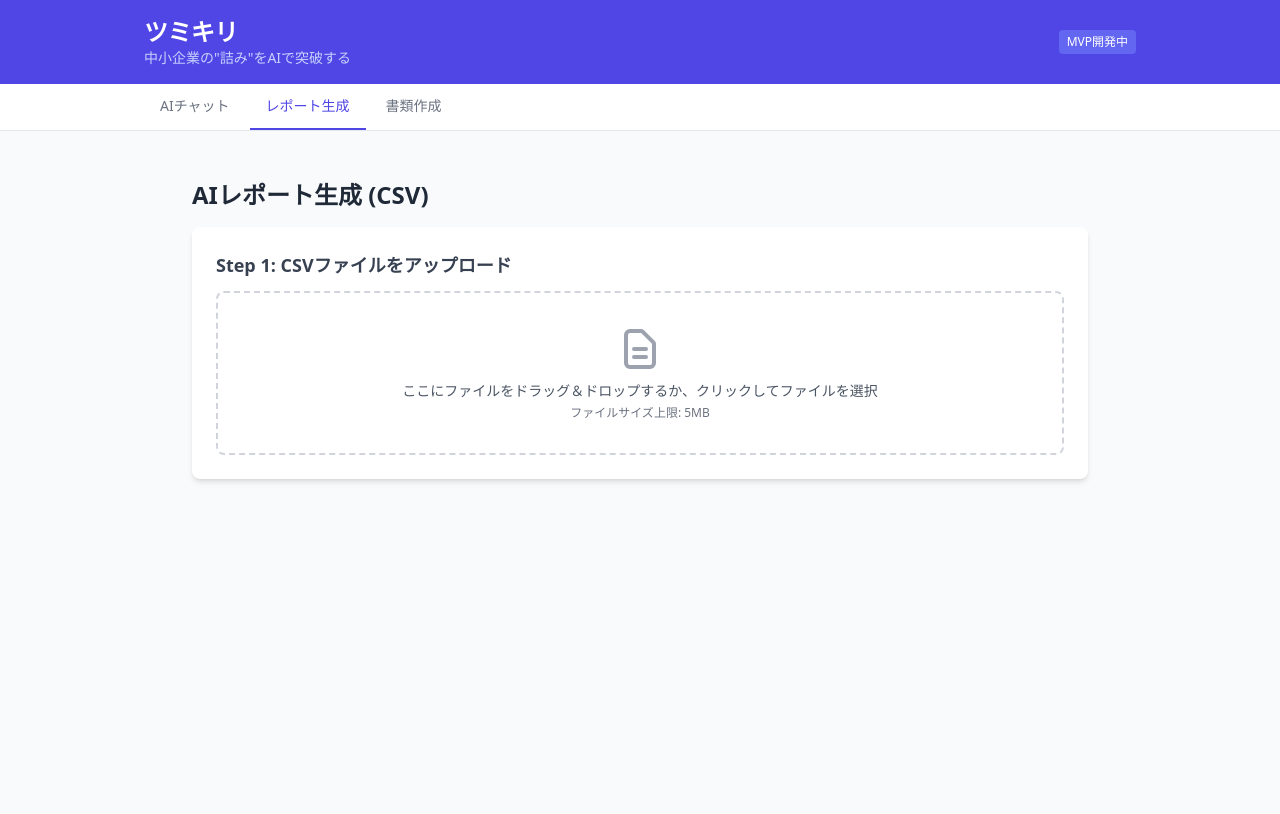
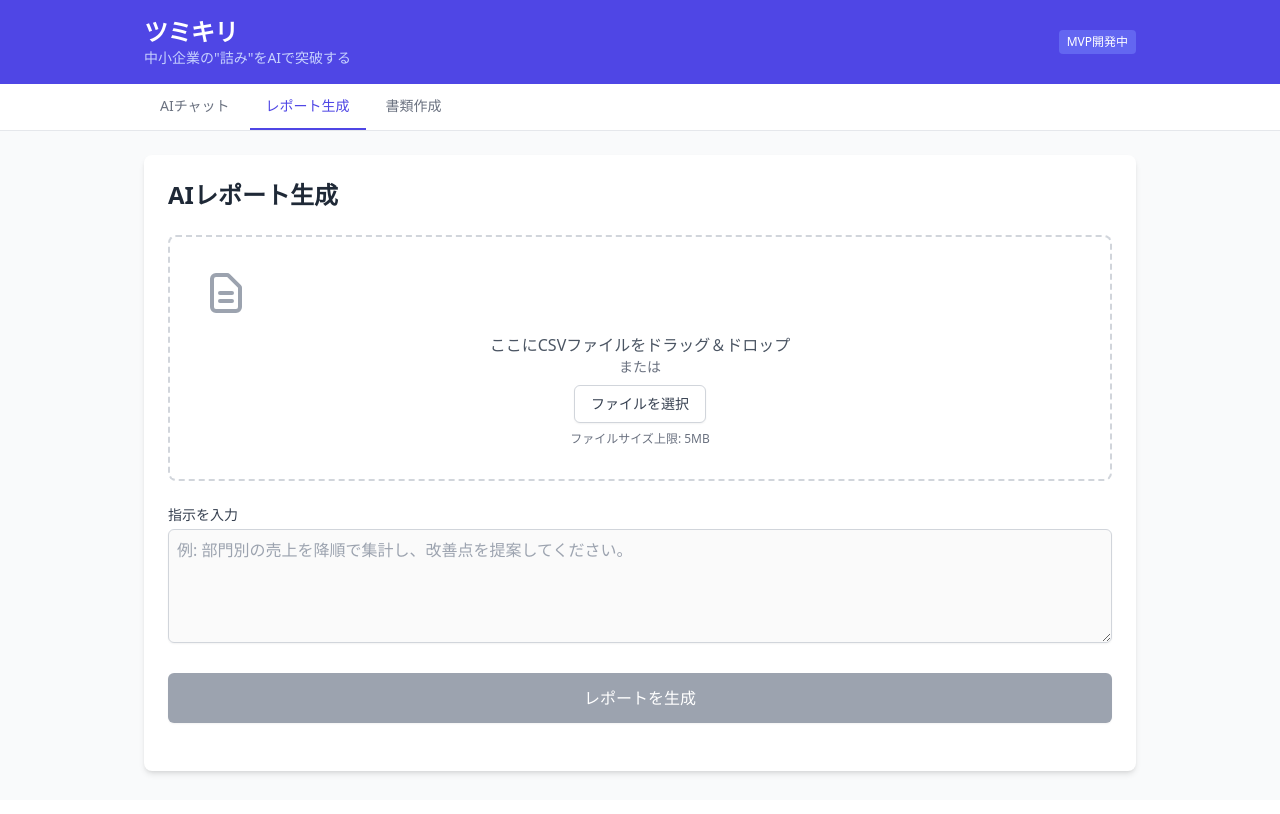
Before and after one commit to mokaland/toppa-inc, a React (Vite) app: page / in a window 1280 px wide. Both pictures are taken after a click on the button "レポート生成". Shown: the top 814 px of the page. Built offline with nearby package versions, Linux system fonts and the light colour scheme.

Commit message:
[Tech Lead] CsvUpload.tsxにレポート生成中のプログレスバーを追加

```diff
--- a/src/components/CsvUpload.tsx
+++ b/src/components/CsvUpload.tsx
@@ -1,10 +1,11 @@
+
 import React, { useState, useCallback } from 'react';
 import Papa from 'papaparse';
 
 const API_URL = 'https://us-central1-gen-lang-client-0841897546.cloudfunctions.net/toppa_app_api';
 const MAX_FILE_SIZE = 5 * 1024 * 1024; // 5MB
 
-// --- アイコンコンポーネント ---
+// --- Icon Components ---
 const CsvIcon = () => (
   <svg xmlns="http://www.w3.org/2000/svg" className="h-12 w-12 text-gray-400" fill="none" viewBox="0 0 24 24" stroke="currentColor">
     <path strokeLinecap="round" strokeLinejoin="round" strokeWidth={2} d="M9 12h6m-6 4h6m2 5H7a2 2 0 01-2-2V5a2 2 0 012-2h5.586a1 1 0 01.707.293l5.414 5.414a1 1 0 01.293.707V19a2 2 0 01-2 2z" />
@@ -18,6 +19,28 @@ const SpinnerIcon = () => (
     </svg>
 );
 
+// --- Progress Bar Component ---
+const ProgressBar = () => (
+    <div className="w-full bg-gray-200 rounded-full h-2.5 dark:bg-gray-700 overflow-hidden">
+        <div
+          className="bg-blue-600 h-2.5 rounded-full"
+          style={{
+            width: '100%',
+            animation: 'progressBarAnimation 2s ease-in-out infinite'
+          }}
+        ></div>
+        <style>
+        {`
+          @keyframes progressBarAnimation {
+            0% { transform: translateX(-100%); }
+            100% { transform: translateX(100%); }
+          }
+        `}
+        </style>
+    </div>
+);
+
+
 const CsvUpload = () => {
   const [file, setFile] = useState<File | null>(null);
   const [preview, setPreview] = useState<string[][]>([]);
@@ -28,72 +51,44 @@ const CsvUpload = () => {
   const [error, setError] = useState('');
   const [isDragOver, setIsDragOver] = useState(false);
 
-  const resetState = useCallback(() => {
-    setFile(null);
-    setPreview([]);
-    setHeaders([]);
-    setInstructions('');
-    setReport('');
-    setLoading(false);
-    setError('');
-  }, []);
-
   const handleFileChange = (selectedFile: File | null) => {
     if (!selectedFile) return;
 
-    resetState();
+    setError('');
+    setReport('');
+    setPreview([]);
+    setHeaders([]);
 
-    // ファイルサイズチェック
     if (selectedFile.size > MAX_FILE_SIZE) {
-      setError(`ファイルサイズは5MB以下にしてください。 (${(selectedFile.size / 1024 / 1024).toFixed(2)}MB)`);
+      setError(`ファイルサイズは5MB以下にしてください。`);
+      setFile(null);
       return;
     }
 
-    // ファイルタイプチェック
-    if (selectedFile.type !== 'text/csv' && !selectedFile.name.endsWith('.csv')) {
+    if (selectedFile.type !== 'text/csv') {
       setError('対応しているファイル形式はCSVのみです。');
+      setFile(null);
       return;
     }
 
     setFile(selectedFile);
+    parseCsv(selectedFile);
+  };
 
-    Papa.parse(selectedFile, {
+  const parseCsv = (fileToParse: File) => {
+    Papa.parse<string[]>(fileToParse, {
+      header: false,
       complete: (results) => {
-        const data = results.data as string[][];
-        if (data.length > 0) {
-          setHeaders(data[0]);
-          setPreview(data.slice(1, 6)); // プレビューはヘッダーを除いて5行表示
+        setHeaders(results.data[0]);
+        setPreview(results.data.slice(1, 6));
+      },
+      error: (err) => {
+        setError(`CSVの解析に失敗しました: ${err.message}`);
       }
-      },
-      header: false,
-      skipEmptyLines: true,
     });
   };
 
-  const onDragOver = useCallback((event: React.DragEvent<HTMLDivElement>) => {
-    event.preventDefault();
-    setIsDragOver(true);
-  }, []);
-
-  const onDragLeave = useCallback(() => {
-    setIsDragOver(false);
-  }, []);
-
-  const onDrop = useCallback((event: React.DragEvent<HTMLDivElement>) => {
-    event.preventDefault();
-    setIsDragOver(false);
-    if (event.dataTransfer.files && event.dataTransfer.files[0]) {
-      handleFileChange(event.dataTransfer.files[0]);
-    }
-  }, []);
-
-  const onFileSelect = (event: React.ChangeEvent<HTMLInputElement>) => {
-    if (event.target.files && event.target.files[0]) {
-      handleFileChange(event.target.files[0]);
-    }
-  };
-
-  const handleSubmit = async () => {
+  const handleGenerateReport = async () => {
     if (!file || !instructions) {
       setError('CSVファイルを選択し、指示を入力してください。');
       return;
@@ -103,25 +98,32 @@ const CsvUpload = () => {
     setError('');
     setReport('');
 
+    try {
       const reader = new FileReader();
+      reader.readAsText(file);
       reader.onload = async (event) => {
-        const csv_data = event.target?.result as string;
         try {
-            const res = await fetch(API_URL, {
+            const csvData = event.target?.result as string;
+
+            const response = await fetch(API_URL, {
               method: 'POST',
               headers: { 'Content-Type': 'application/json' },
-                body: JSON.stringify({ action: 'report', csv_data, instructions }),
+              body: JSON.stringify({
+                action: 'report',
+                csv_data: csvData,
+                instructions: instructions,
+              }),
             });
 
-            if (!res.ok) {
-                const errorData = await res.json().catch(() => ({ message: 'サーバーから不明なエラーが返されました。' }));
-                throw new Error(errorData.message || `HTTP error! status: ${res.status}`);
+            if (!response.ok) {
+              const errorData = await response.json().catch(() => ({ message: 'サーバーからの応答が不正です。' }));
+              throw new Error(errorData.message || `サーバーエラー: ${response.status}`);
             }
 
-            const data = await res.json();
+            const data = await response.json();
             setReport(data.report);
-        } catch (e: any) {
-            setError(`レポートの生成に失敗しました: ${e.message}`);
+        } catch (err: any) {
+            setError(err.message || 'レポートの生成中に不明なエラーが発生しました。');
         } finally {
             setLoading(false);
         }
@@ -130,53 +132,74 @@ const CsvUpload = () => {
         setError('ファイルの読み込みに失敗しました。');
         setLoading(false);
       };
-    reader.readAsText(file);
+
+    } catch (err: any) {
+      setError(err.message || 'レポート生成処理の開始に失敗しました。');
+      setLoading(false);
+    }
+  };
+
+  const handleDragEnter = (e: React.DragEvent<HTMLDivElement>) => {
+    e.preventDefault();
+    e.stopPropagation();
+    setIsDragOver(true);
+  };
+  const handleDragLeave = (e: React.DragEvent<HTMLDivElement>) => {
+    e.preventDefault();
+    e.stopPropagation();
+    setIsDragOver(false);
+  };
+  const handleDragOver = (e: React.DragEvent<HTMLDivElement>) => {
+    e.preventDefault();
+    e.stopPropagation();
+  };
+  const handleDrop = (e: React.DragEvent<HTMLDivElement>) => {
+    e.preventDefault();
+    e.stopPropagation();
+    setIsDragOver(false);
+    const droppedFile = e.dataTransfer.files[0];
+    if (droppedFile) {
+        handleFileChange(droppedFile);
+    }
   };
 
   return (
-    <div className="p-4 md:p-6 bg-gray-50 min-h-screen">
-      <div className="max-w-4xl mx-auto">
-        <h1 className="text-2xl font-bold text-gray-800 mb-4">AIレポート生成 (CSV)</h1>
+    <div className="p-6 bg-white rounded-lg shadow-md space-y-6">
+      <h2 className="text-2xl font-bold text-gray-800">AIレポート生成</h2>
 
-        {/* --- Step 1: CSVファイルアップロード --- */}
-        <div className="bg-white p-6 rounded-lg shadow-md mb-6">
-          <h2 className="text-lg font-semibold text-gray-700 mb-3">Step 1: CSVファイルをアップロード</h2>
       <div
-            className={`border-2 border-dashed rounded-lg p-8 text-center cursor-pointer
-              ${isDragOver ? 'border-indigo-600 bg-indigo-50' : 'border-gray-300 hover:border-gray-400'}`
-            }
-            onDragOver={onDragOver}
-            onDragLeave={onDragLeave}
-            onDrop={onDrop}
-            onClick={() => document.getElementById('csv-input')?.click()}
+        className={`border-2 border-dashed rounded-lg p-8 text-center transition-colors duration-200 ${isDragOver ? 'border-blue-500 bg-blue-50' : 'border-gray-300 hover:border-gray-400'}`}
+        onDragEnter={handleDragEnter} onDragLeave={handleDragLeave} onDragOver={handleDragOver} onDrop={handleDrop}
       >
-            <input type="file" id="csv-input" accept=".csv" className="hidden" onChange={onFileSelect} />
-            <div className="flex flex-col items-center justify-center">
         <CsvIcon />
-                <p className="mt-2 text-sm text-gray-600">
-                    ここにファイルをドラッグ＆ドロップするか、クリックしてファイルを選択
-                </p>
-                <p className="text-xs text-gray-500 mt-1">ファイルサイズ上限: 5MB</p>
-            </div>
-          </div>
-          {error && <p className="text-red-500 text-sm mt-2">{error}</p>}
+        <p className="mt-4 text-gray-600">ここにCSVファイルをドラッグ＆ドロップ</p>
+        <p className="text-sm text-gray-500">または</p>
+        <label className="mt-2 inline-block bg-white py-2 px-4 border border-gray-300 rounded-md shadow-sm text-sm font-medium text-gray-700 hover:bg-gray-50 cursor-pointer">
+          ファイルを選択
+          <input type="file" className="sr-only" accept=".csv" onChange={e => handleFileChange(e.target.files ? e.target.files[0] : null)} />
+        </label>
+        <p className="mt-2 text-xs text-gray-500">ファイルサイズ上限: 5MB</p>
       </div>
 
-        {/* --- ファイルプレビュー --- */}
-        {file && preview.length > 0 && (
-          <div className="bg-white p-6 rounded-lg shadow-md mb-6">
-            <h3 className="text-md font-semibold text-gray-700 mb-3">ファイルプレビュー: <span className="font-normal">{file.name}</span></h3>
+      {file && (
+        <div className="p-4 border rounded-md bg-gray-50">
+          <h3 className="font-semibold text-gray-700">選択されたファイル:</h3>
+          <p className="text-sm text-gray-600">{file.name} ({(file.size / 1024 / 1024).toFixed(2)} MB)</p>
+        </div>
+      )}
+
+      {preview.length > 0 && (
+        <div>
+          <h3 className="font-semibold text-gray-700 mb-2">CSVプレビュー (先頭5行)</h3>
           <div className="overflow-x-auto">
-                <table className="min-w-full text-sm text-left text-gray-500">
-                    <thead className="text-xs text-gray-700 uppercase bg-gray-50">
-                        <tr>
-                            {headers.map((h, i) => <th key={i} scope="col" className="px-4 py-2">{h}</th>)}
-                        </tr>
+            <table className="min-w-full text-sm border border-gray-200">
+              <thead className="bg-gray-100">
+                <tr>{headers.map((header, index) => <th key={index} className="px-4 py-2 text-left font-medium text-gray-600">{header}</th>)}</tr>
               </thead>
-                    <tbody>
-                        {preview.map((row, i) => (
-                            <tr key={i} className="bg-white border-b">
-                                {row.map((cell, j) => <td key={j} className="px-4 py-2">{cell}</td>)}
+              <tbody className="bg-white">
+                {preview.map((row, rowIndex) => (
+                  <tr key={rowIndex} className="border-t border-gray-200">
+                    {row.map((cell, cellIndex) => <td key={cellIndex} className="px-4 py-2 text-gray-800">{cell}</td>)}
                   </tr>
                 ))}
               </tbody>
@@ -185,33 +208,42 @@ const CsvUpload = () => {
         </div>
       )}
 
-        {/* --- Step 2: レポート生成の指示 --- */}
-        {file && (
-            <div className="bg-white p-6 rounded-lg shadow-md mb-6">
-                <h2 className="text-lg font-semibold text-gray-700 mb-3">Step 2: レポート生成の指示を入力</h2>
+      <div>
+        <label htmlFor="instructions" className="block text-sm font-medium text-gray-700 mb-1">指示を入力</label>
         <textarea
-                    className="w-full p-3 border border-gray-300 rounded-md focus:ring-2 focus:ring-indigo-500 focus:border-indigo-500 transition"
+          id="instructions"
           rows={4}
-                    placeholder="例: 部門別の売上を降順で集計し、改善提案をしてください。"
+          className="w-full p-2 border border-gray-300 rounded-md shadow-sm focus:ring-indigo-500 focus:border-indigo-500"
+          placeholder="例: 部門別の売上を降順で集計し、改善点を提案してください。"
           value={instructions}
-                    onChange={(e) => setInstructions(e.target.value)}
+          onChange={e => setInstructions(e.target.value)}
+          disabled={!file}
         />
+      </div>
+
       <button
-                    onClick={handleSubmit}
-                    disabled={loading || !instructions}
-                    className="mt-4 w-full flex justify-center items-center px-6 py-3 border border-transparent text-base font-medium rounded-md shadow-sm text-white bg-indigo-600 hover:bg-indigo-700 focus:outline-none focus:ring-2 focus:ring-offset-2 focus:ring-indigo-500 disabled:bg-gray-400 disabled:cursor-not-allowed"
+        onClick={handleGenerateReport}
+        disabled={!file || !instructions || loading}
+        className="w-full inline-flex justify-center items-center px-6 py-3 border border-transparent text-base font-medium rounded-md shadow-sm text-white bg-indigo-600 hover:bg-indigo-700 focus:outline-none focus:ring-2 focus:ring-offset-2 focus:ring-indigo-500 disabled:bg-gray-400 disabled:cursor-not-allowed"
       >
-                    {loading ? <><SpinnerIcon /> 生成中...</> : 'レポートを生成'}
+        {loading && <SpinnerIcon />}
+        {loading ? 'レポート生成中...' : 'レポートを生成'}
       </button>
+
+      <div className="space-y-4">
+        {error && <div className="p-4 text-red-700 bg-red-100 border border-red-400 rounded-md">{error}</div>}
+
+        {loading && (
+            <div className="space-y-2">
+                <p className="text-sm font-medium text-center text-gray-600">AIが分析中です。しばらくお待ちください...</p>
+                <ProgressBar />
             </div>
         )}
 
-        {/* --- Step 3: 生成されたレポート --- */}
         {report && (
-            <div className="bg-white p-6 rounded-lg shadow-md">
-                <h2 className="text-lg font-semibold text-gray-700 mb-3">Step 3: 生成されたレポート</h2>
-                <div className="prose max-w-none p-4 bg-gray-50 rounded border">
-                    <pre className="whitespace-pre-wrap">{report}</pre>
+          <div>
+            <h3 className="text-xl font-bold text-gray-800 mb-4">生成されたレポート</h3>
+            <div className="prose max-w-none p-4 bg-gray-50 border rounded-md" dangerouslySetInnerHTML={{ __html: report.replace(/\n/g, '<br />') }}>
             </div>
           </div>
         )}
```
Lines whose indentation alone changed are shown as unchanged.
